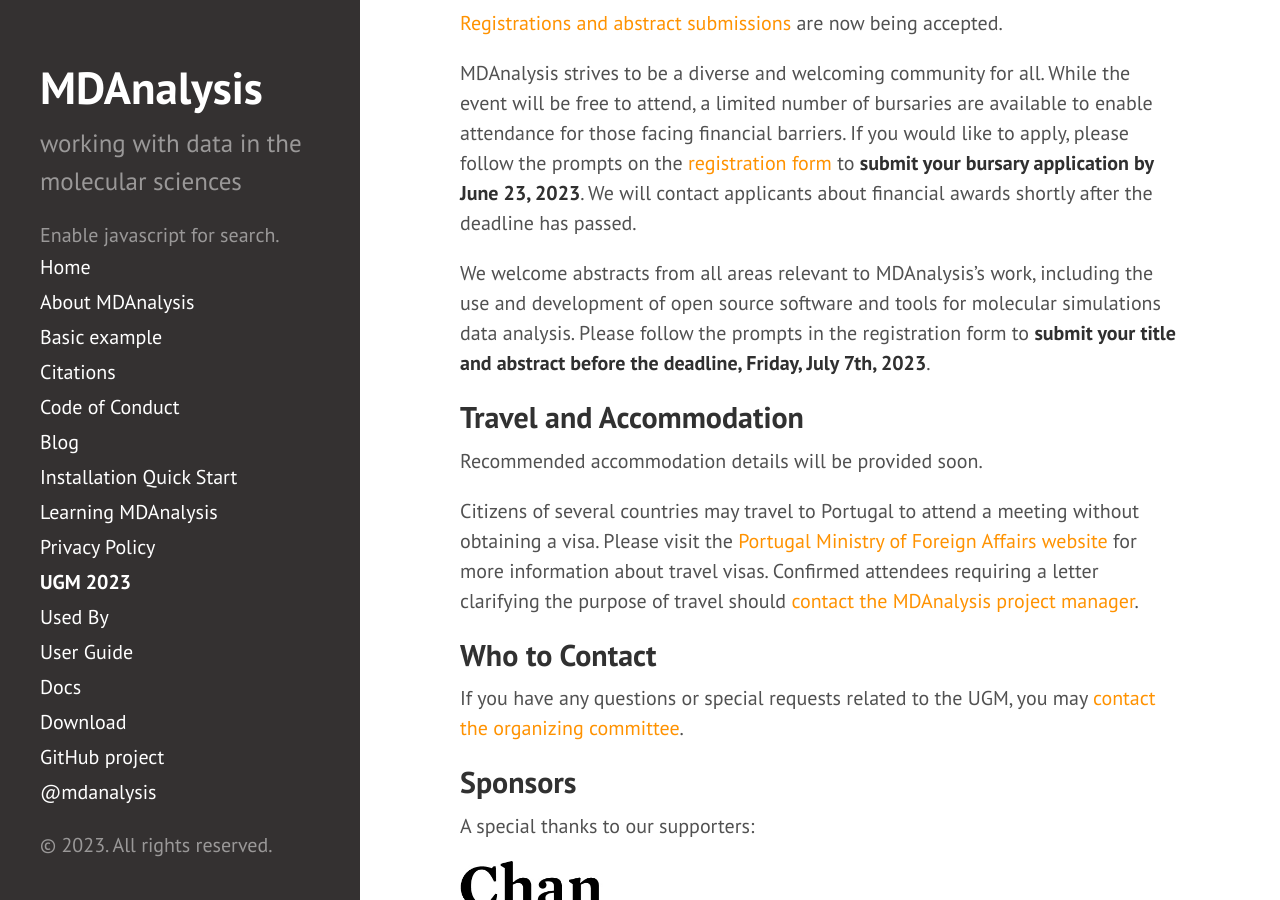
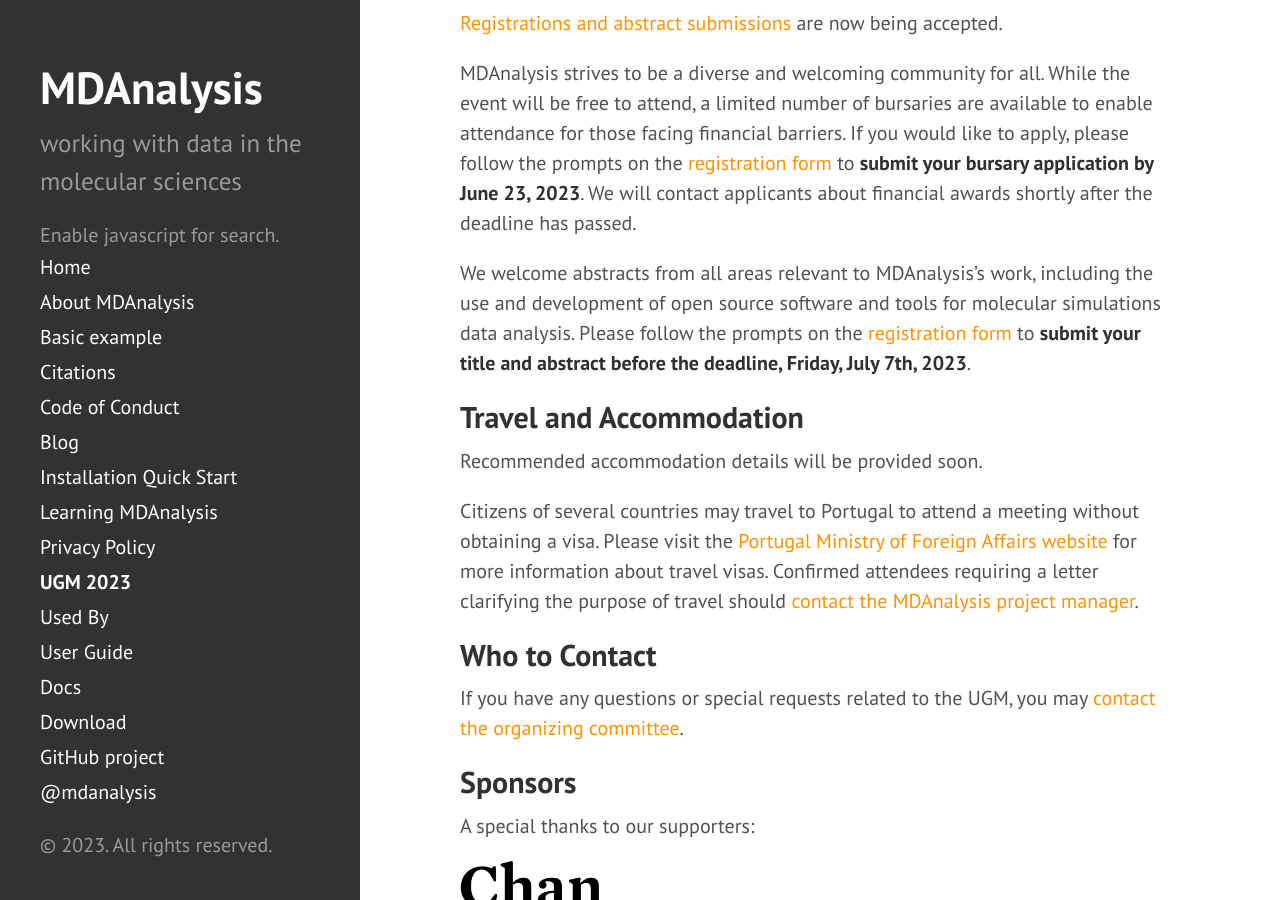
Before and after one commit to MDAnalysis/MDAnalysis.github.io, a Jekyll site: the page built from pages/ugm2023.md, in a window 1280 px wide and 900 px high, scrolled down 1422 px. Built offline with Jekyll 4.4.1, drawn with Linux system fonts in a browser that asks for light colours; comment, search, counter and statistics services are not loaded.

```diff
--- a/pages/ugm2023.md
+++ b/pages/ugm2023.md
@@ -32,7 +32,7 @@ A draft agenda and keynote speaker(s) will be announced soon.
 
 MDAnalysis strives to be a diverse and welcoming community for all. While the event will be free to attend, a limited number of bursaries are available to enable attendance for those facing financial barriers. If you would like to apply, please follow the prompts on the [registration form][eventbrite] to **submit your bursary application by June 23, 2023**. We will contact applicants about financial awards shortly after the deadline has passed.
 
-We welcome abstracts from all areas relevant to MDAnalysis's work, including the use and development of open source software and tools for molecular simulations data analysis. Please follow the prompts in the registration form to **submit your title and abstract before the deadline, Friday, July 7th, 2023**.
+We welcome abstracts from all areas relevant to MDAnalysis's work, including the use and development of open source software and tools for molecular simulations data analysis. Please follow the prompts on the [registration form][eventbrite] to **submit your title and abstract before the deadline, Friday, July 7th, 2023**.
 
 ## Travel and Accommodation
 Recommended accommodation details will be provided soon.
```
